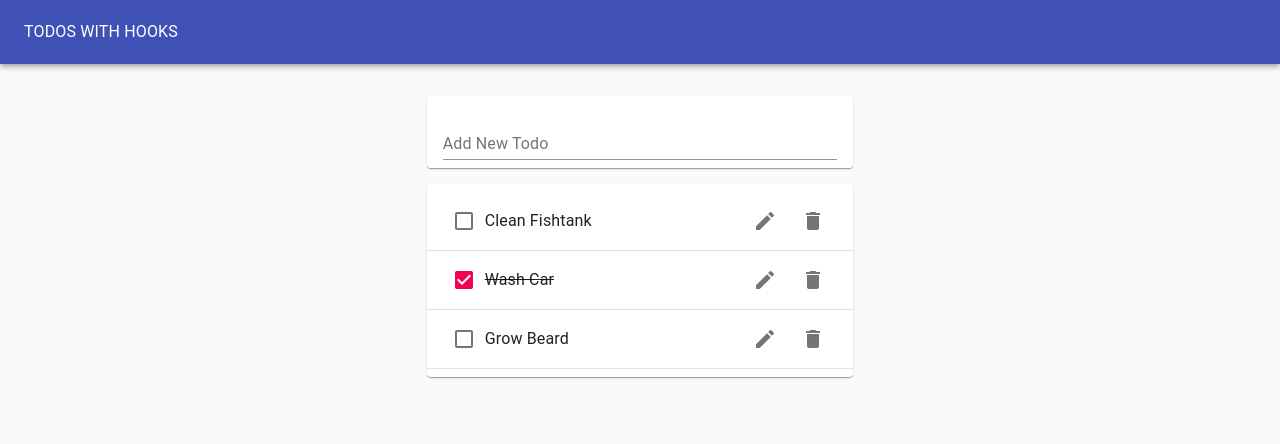
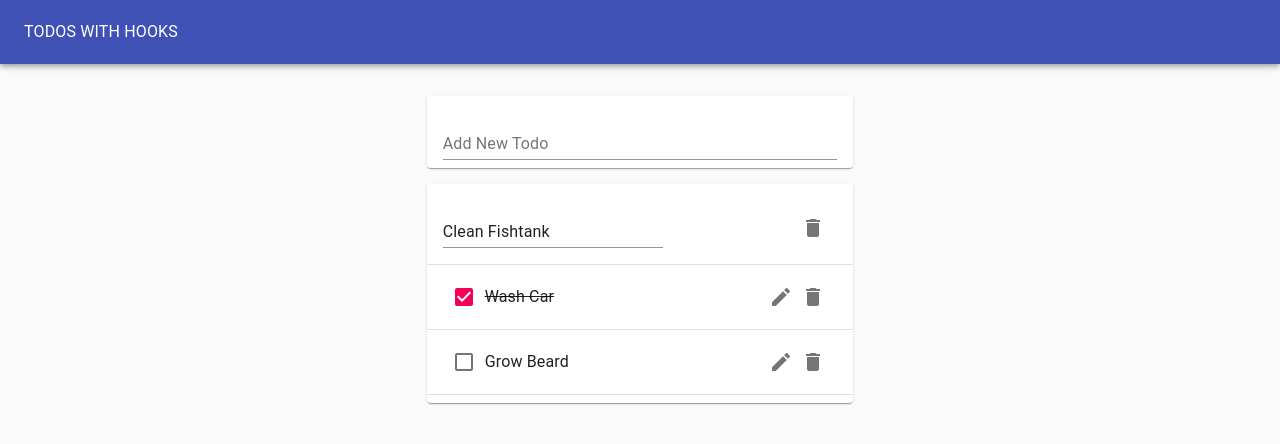
Before and after one commit to GlibKostsov/react-hooks-todo-app, a React (Create React App) app: page / in a window 1280 px wide. Both pictures are taken after a click on the button 765 px from the left and 221 px from the top of the page. Shown: the top 444 px of the page. Built offline with nearby package versions, Linux system fonts and the light colour scheme.

Commit message:
add EditTodoForm Component & implement useToggleState Hook

```diff
--- /dev/null
+++ b/src/EditTodoForm.js
@@ -0,0 +1,24 @@
+import React from 'react'
+import TextField from '@material-ui/core/TextField'
+import useInputState from './hooks/useInputState'
+
+export default function EditTodoForm({ id, task, editTodo, toggleIsEditing }) {
+  const [value, handleChange, reset] = useInputState(task)
+  return (
+    <form
+      onSubmit={(e) => {
+        e.preventDefault()
+        editTodo(id, value)
+        reset()
+        toggleIsEditing()
+      }}
+    >
+      <TextField
+        margin='normal'
+        value={value}
+        onChange={handleChange}
+        fullWidth
+      />
+    </form>
+  )
+}
--- a/src/Todo.js
+++ b/src/Todo.js
@@ -6,10 +6,29 @@
 import DeleteIcon from '@material-ui/icons/Delete'
 import EditIcon from '@material-ui/icons/Edit'
 import ListItemSecondaryAction from '@material-ui/core/ListItemSecondaryAction'
+import useToggleState from './hooks/useToggleState'
+import EditTodoForm from './EditTodoForm'
 
-export default function Todo({ id, task, completed, removeTodo, toggleTodo }) {
+export default function Todo({
+  id,
+  task,
+  completed,
+  removeTodo,
+  toggleTodo,
+  editTodo,
+}) {
+  const [isEditing, toggleIsEditing] = useToggleState(false)
   return (
     <ListItem>
+      {isEditing ? (
+        <EditTodoForm
+          id={id}
+          editTodo={editTodo}
+          task={task}
+          toggleIsEditing={toggleIsEditing}
+        />
+      ) : (
+        <>
           <Checkbox
             tabIndex={-1}
             checked={completed}
@@ -20,10 +39,12 @@
           >
             {task}
           </ListItemText>
-      <ListItemSecondaryAction>
-        <IconButton aria-label='Edit'>
+          <IconButton aria-label='Edit' onClick={() => toggleIsEditing()}>
             <EditIcon />
           </IconButton>
+        </>
+      )}
+      <ListItemSecondaryAction>
         <IconButton aria-label='Delete' onClick={() => removeTodo(id)}>
           <DeleteIcon />
         </IconButton>
--- a/src/TodoApp.js
+++ b/src/TodoApp.js
@@ -43,6 +43,13 @@
     setTodos(updatedTodos)
   }
 
+  const editTodo = (todoId, newTask) => {
+    const updatedTodos = todos.map((todo) =>
+      todo.id === todoId ? { ...todo, task: newTask } : todo
+    )
+    setTodos(updatedTodos)
+  }
+
   return (
     <Paper
       style={{
@@ -66,6 +73,7 @@
             todos={todos}
             removeTodo={removeTodo}
             toggleTodo={toggleTodo}
+            editTodo={editTodo}
           />
         </Grid>
       </Grid>
--- a/src/TodoList.js
+++ b/src/TodoList.js
@@ -5,7 +5,7 @@
 import Divider from '@material-ui/core/Divider'
 import Todo from './Todo'
 
-export default function TodoList({ todos, removeTodo, toggleTodo }) {
+export default function TodoList({ todos, removeTodo, toggleTodo, editTodo }) {
   return (
     <Paper>
       <List>
@@ -18,6 +18,7 @@
               completed={todo.completed}
               removeTodo={removeTodo}
               toggleTodo={toggleTodo}
+              editTodo={editTodo}
             />
             <Divider />
           </>
--- /dev/null
+++ b/src/hooks/useToggleState.js
@@ -0,0 +1,9 @@
+import { useState } from 'react'
+
+export default (initialVal = false) => {
+  const [state, setState] = useState(initialVal)
+  const toggle = () => {
+    setState(!state)
+  }
+  return [state, toggle]
+}
```
Lines whose indentation alone changed are shown as unchanged.
